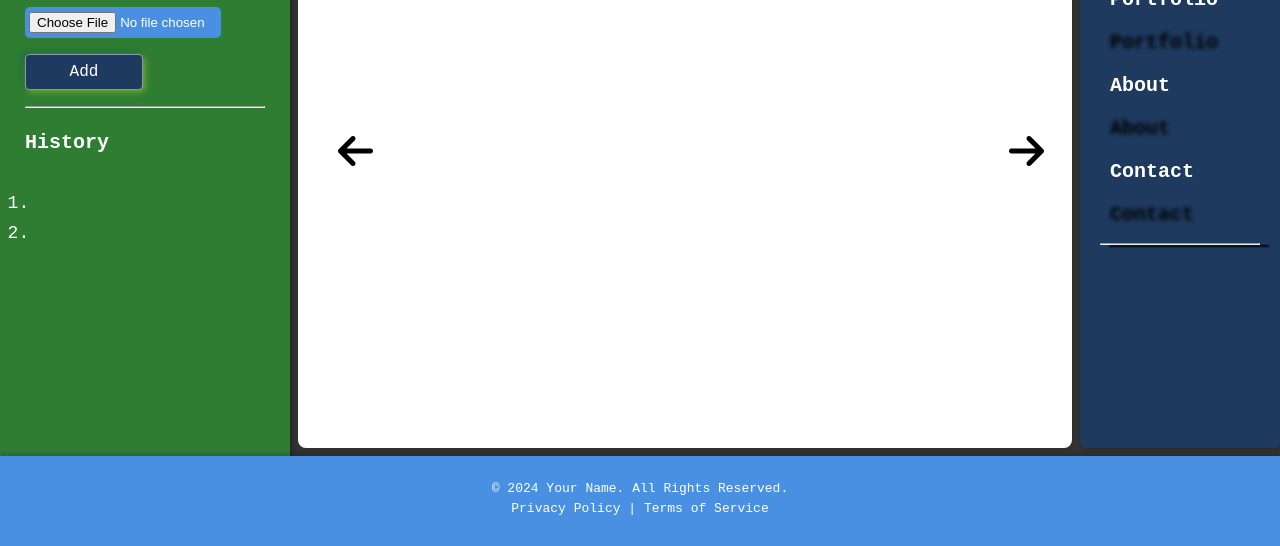
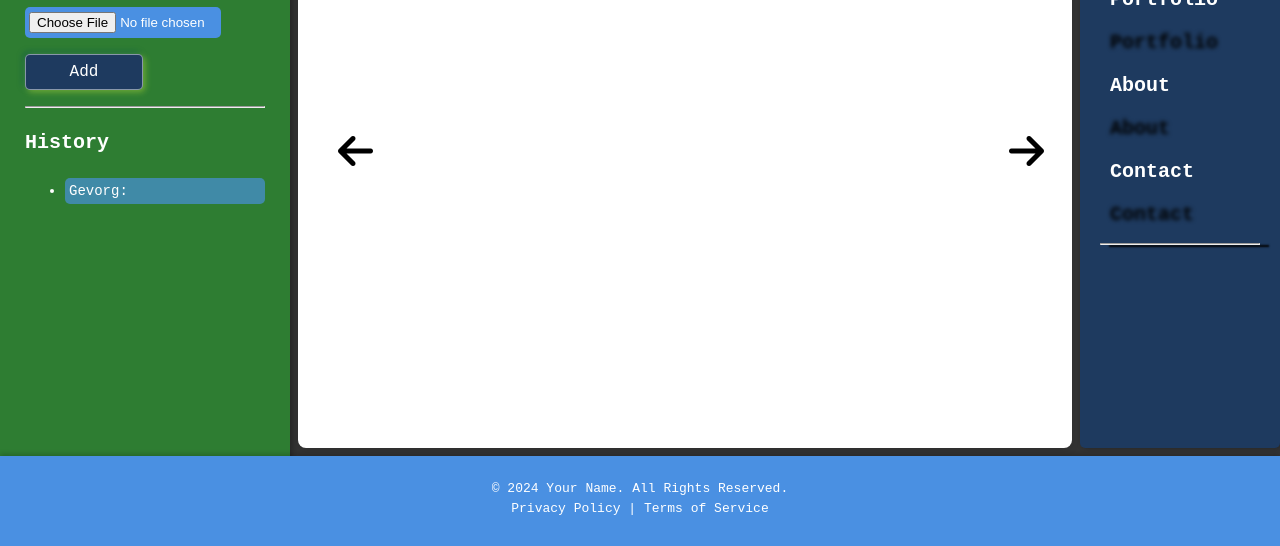
Before and after one commit to Gev2209/Web_Page_Resume, a plain HTML site: page second_page/index.html in a window 1280 px wide. Both pictures are taken after a click on the element "Add". Shown: the part 254-800 px from the top of the page. Drawn offline with nearby package versions, Linux system fonts and the light colour scheme.

Commit message:
Add chat

```diff
--- a/second_page/app.js
+++ b/second_page/app.js
@@ -6,9 +6,11 @@ const articles_page = document.getElementById('articles');
 const inputNamme = document.querySelector('.name_pic');
 const btn_message = document.querySelector('.btn');
 const history_text = document.querySelector('.histoy_list_li');
+const text_contents = document.querySelector('.history_text_content');
 
 
 let count = 0;
+const list_texts = [];
 
 const counters = {
     0:'none',
@@ -31,16 +33,17 @@ const handle_picture_decrement = () => {
 }
 
 const handle_btn_text = () => {
-    count++
-    history_text.innerText = inputNamme.value
-    console.log(history_text,'history_text');
-
-    console.log(count);
-
-    // history_text.innerText = inputNamme.value
-    // console.log(inputNamme.value);
+        const name = 'Gevorg';
+        list_texts.push(inputNamme.value);
+        for (let i = 0; i < 1; i++) {
+        const elementUl = document.createElement('ul');
+        const elementLi = document.createElement('li');
+        console.log(elementUl,'>>>>elementUl');
+        elementLi.textContent = `${name}: ${inputNamme.value}`;
+        elementUl.appendChild(elementLi)
+        text_contents.appendChild(elementUl)
+        }
 }
-
 
 btn_message.addEventListener('click',handle_btn_text);
 arrow_right.addEventListener('click',handle_picture_increment);
--- a/second_page/index.html
+++ b/second_page/index.html
@@ -29,12 +29,7 @@
             <p class="btn">Add</p>
             <hr class="aside_hr">
             <p class="history_text">History</p>
-            <span class="history_text_content">
-                <ol class="histoy_list">
-                    <li class="histoy_list_li"></li>
-                    <li></li>
-                </ul>
-            </span>
+            <span class="history_text_content"></span>
         </form>
         </aside>
         <article id="articles">
--- a/second_page/style.css
+++ b/second_page/style.css
@@ -158,8 +158,12 @@ aside p {
     font-family: monospace;
     color: white;
 }
-.histoy_list_li {
+.history_text_content > ul > li {
     /* font-size: 18px; */
+    background-color: #4a91e2a9;
+    border-radius: 5px;
+    font-size: 14px;
+    padding: 5px 4px;
 }
 .histoy_list {
     padding: 5px;
```
